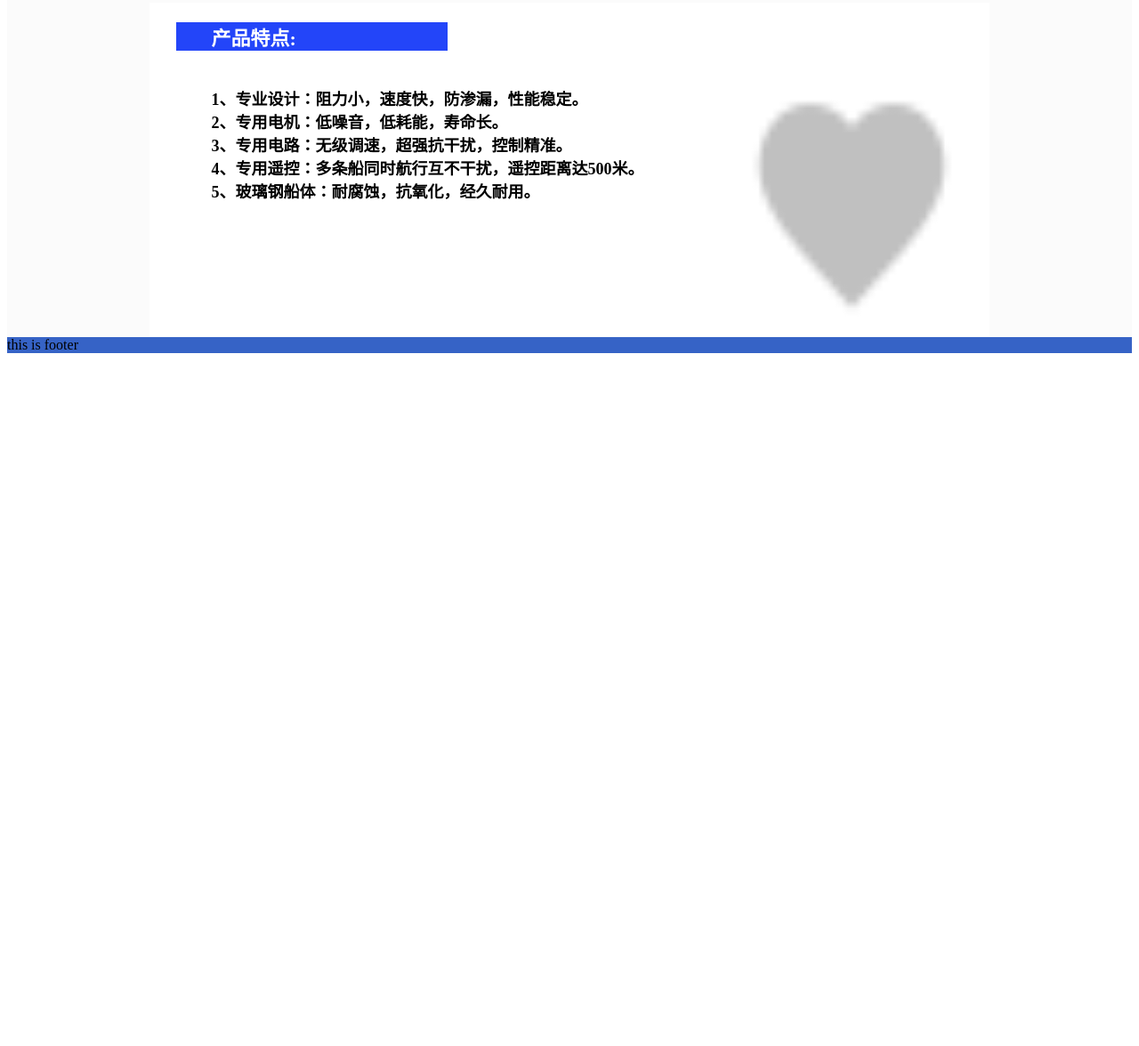
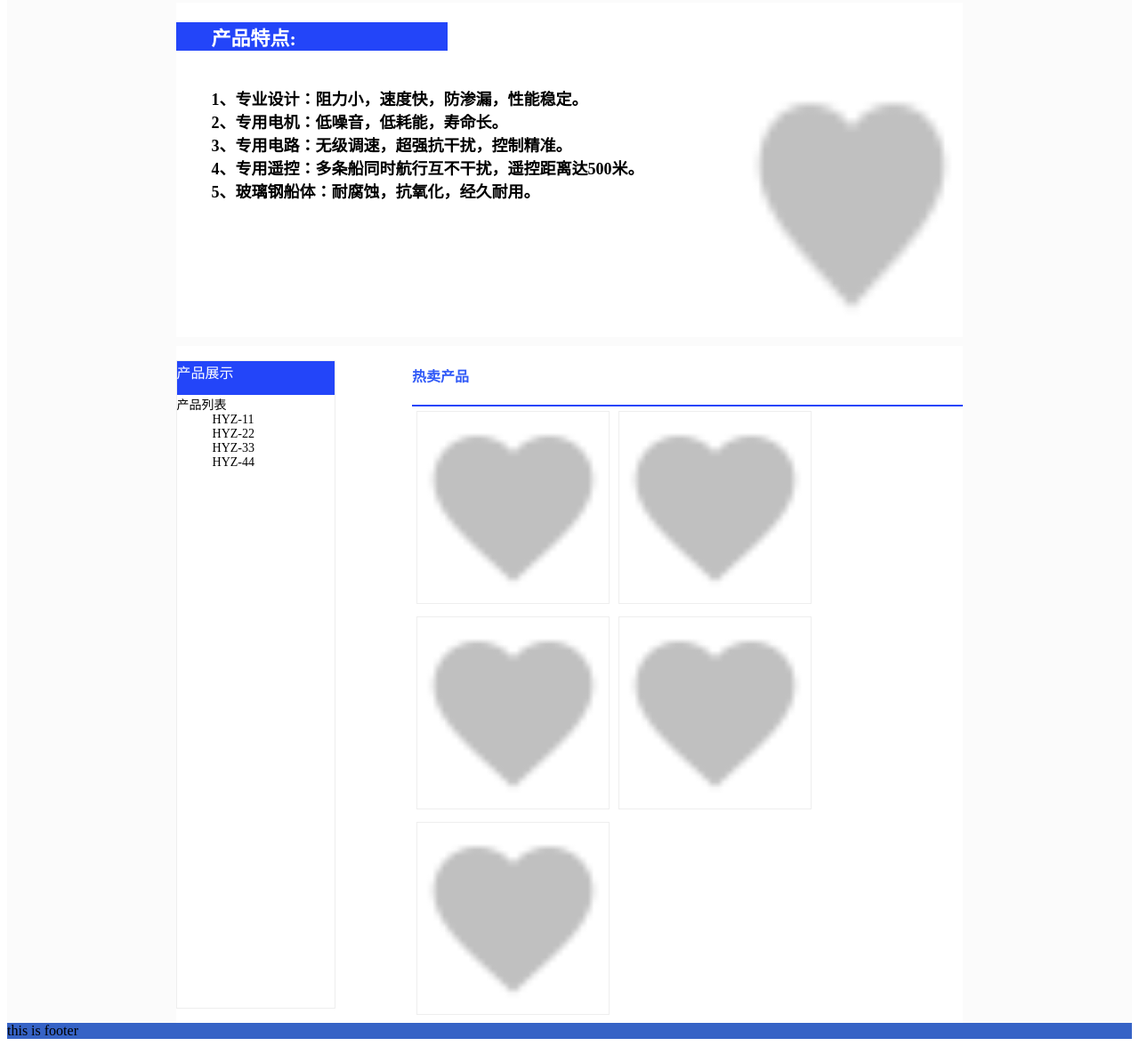
Before and after one commit to YYL0505/catch-fish, a React app: page / in a window 1280 px wide. Shown: the part 542-1718 px from the top of the page at 89% size. Before the commit the page ends 947 px from the top, so only its background shows below. Built offline with nearby package versions, Linux system fonts and the light colour scheme.

Commit message:
YL -add content product list in homepage

```diff
--- a/assert/style-sheet/home-page.css
+++ b/assert/style-sheet/home-page.css
@@ -122,8 +122,6 @@ content .product-character {
     display: flex;
     flex-direction: column;
     justify-content: flex-start;
-    padding-left: 30px;
-    padding-right: 30px;
 }
 
 content .character-title {
@@ -153,6 +151,54 @@ content .product-character img {
     max-width: 250px;
 }
 
+content .product-list {
+    width: 70%;
+    margin: auto;
+    margin-top: 10px;
+    background: #ffffff;
+    display: flex;
+    flex-direction: row;
+    justify-content: space-between;
+}
+
+content .product-list .product-list-nav {
+    width: 20%;
+    border: groove 1px;
+    padding-left: 0;
+}
+
+content .product-list .product-list-nav .product-list-nav-category {
+    padding-left: 0;
+    font-size: 14px;
+}
+
+content .product-list .product-list-nav-title{
+    background: #2345F9;
+    height: 38px;
+    color: #ffffff;
+}
+
+content .product-list .hot-products {
+    width: 70%;
+}
+
+content .product-list .hot-products .title{
+    color: #315AF7;
+}
+
+content .product-list .hot-products img{
+    border: groove 1px;
+    height: 215px;
+    width: auto;
+    margin: 5px;
+}
+
+content .hot-products-divider {
+    width: 100%;
+    height: 2px;
+    background: #2345F9;
+}
+
 footer {
     background: #3663C6;
 
--- a/component/HomePage.js
+++ b/component/HomePage.js
@@ -66,6 +66,40 @@ class HomePage extends React.Component {
                             <img src="../assert/image/ic_favorite.png" alt=""/>
                         </div>
                     </div>
+
+                    <div className="product-list">
+                            <ul className="product-list-nav">
+                                <li className="product-list-nav-title">产品展示</li>
+                                <li>
+                                    <ul className="product-list-nav-category">
+                                        <li>产品列表</li>
+                                        <li>
+                                            <ul>
+                                                <li>HYZ-11</li>
+                                                <li>HYZ-22</li>
+                                                <li>HYZ-33</li>
+                                                <li>HYZ-44</li>
+                                            </ul>
+                                        </li>
+                                    </ul>
+                                </li>
+
+                            </ul>
+
+                        <div className="hot-products">
+                            <h4 className="title">热卖产品</h4>
+                            <div className="hot-products-divider">
+
+                            </div>
+                            <div>
+                                <img src="../assert/image/ic_favorite.png" alt=""/>
+                                <img src="../assert/image/ic_favorite.png" alt=""/>
+                                <img src="../assert/image/ic_favorite.png" alt=""/>
+                                <img src="../assert/image/ic_favorite.png" alt=""/>
+                                <img src="../assert/image/ic_favorite.png" alt=""/>
+                            </div>
+                        </div>
+                    </div>
                 </content>
 
                 <footer>this is footer</footer>
```
